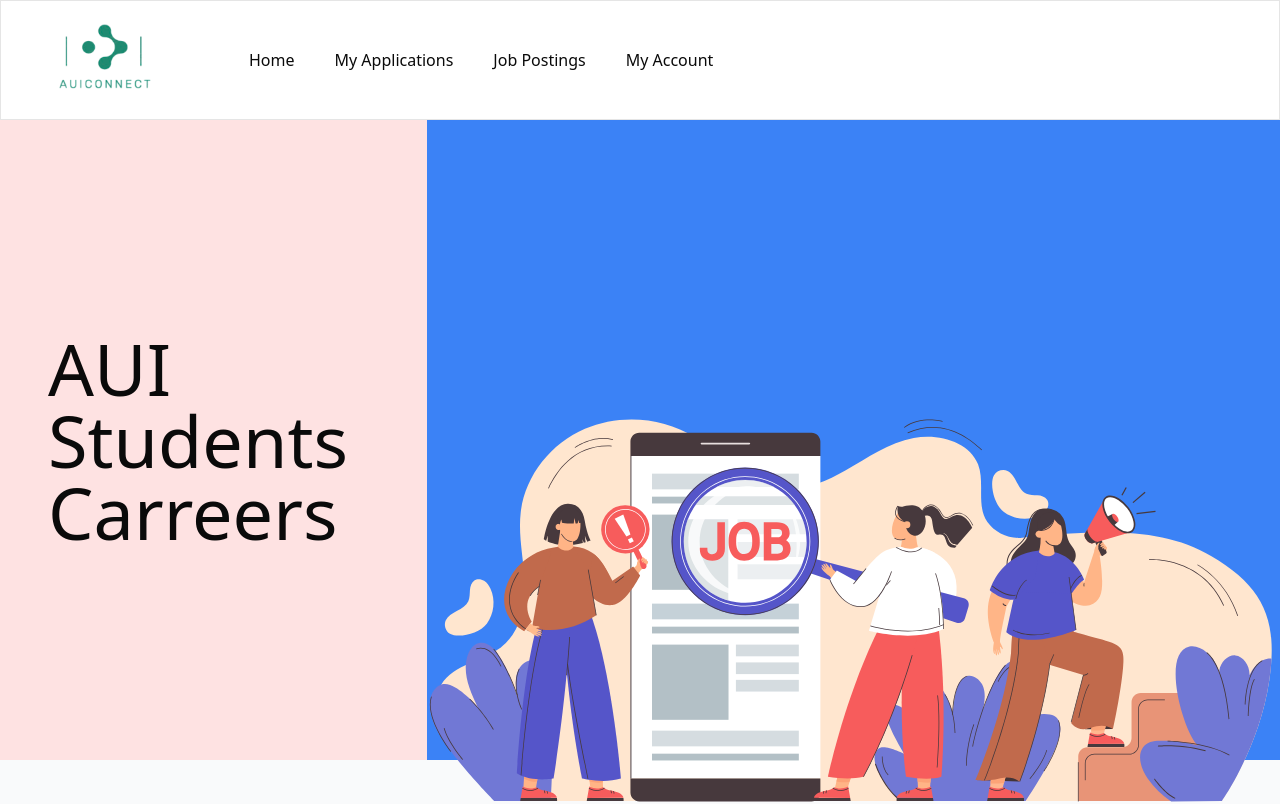
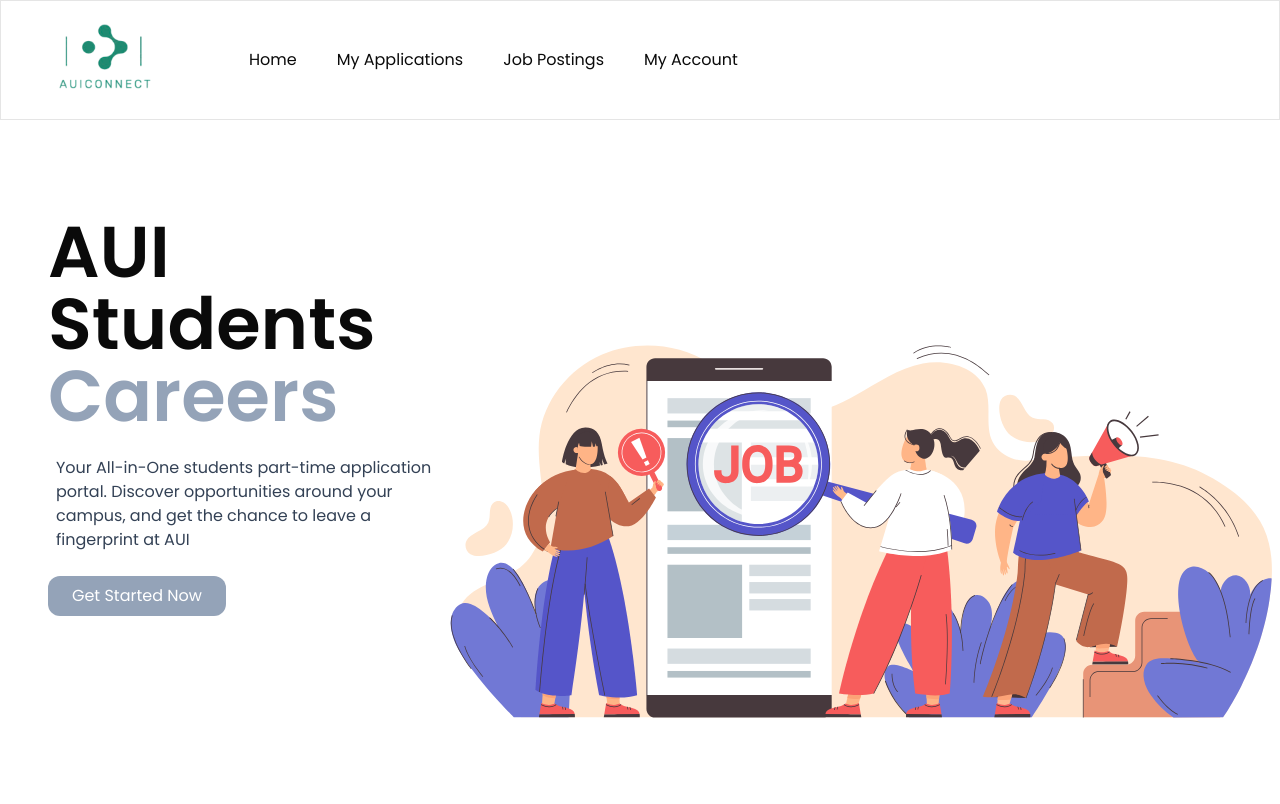
Before and after one commit to neocedrus/aui-students-careers, a React (Vite) app in the folder web/: page / in a window 1280 px wide. Shown: the top 804 px of the page. Built offline with nearby package versions, Linux system fonts and the light colour scheme.

Commit message:
Work on the ugly hero section

```diff
--- a/web/src/components/Home/Hero.jsx
+++ b/web/src/components/Home/Hero.jsx
@@ -1,15 +1,29 @@
-import { Search, MapPin } from "lucide-react"
+import { Search, MapPin } from "lucide-react";
+import { Button } from "../ui/button";
 // import HeroImage from "@/assets/HeroImage.svg"
 
 export default function Component() {
   return (
-    <div className="h-[80vh] flex flex-row items-center">
-      <div className="w-1/3 pl-12 h-full bg-red-100 flex flex-col justify-center">
-        <h1 className="text-7xl text-left">AUI Students<br/>Carreers</h1>
+    <div className="h-[100vh] flex flex-row items-center font-primary ">
+      <div className="w-[35%] pl-12 h-full flex flex-col mt-[15%] space-y-6">
+        <h1 className="text-7xl text-left font-semibold">
+          AUI Students
+          <br />
+          <span className="text-slate-400">Careers</span>
+        </h1>
+        <p className="pl-2 text-slate-700">
+          Your All-in-One students part-time application portal.
+          Discover opportunities around your campus, and get the chance to leave a fingerprint at AUI
+        </p>
+        <div>
+          <button className="bg-slate-400 px-6 py-2 rounded-xl text-white">
+            Get Started Now
+          </button>
+        </div>
       </div>
-      <div className="w-2/3 bg-blue-500 h-full">
-        <img src="/src/assets/messi.svg" className="absolute -bottom-1" />
+      <div className="h-full">
+        <img src="/src/assets/messi.svg" className="absolute bottom-20" />
       </div>
     </div>
-  )
+  );
 }
--- a/web/src/components/Navigation/TopNav.jsx
+++ b/web/src/components/Navigation/TopNav.jsx
@@ -3,7 +3,7 @@ import { Link } from 'react-router-dom';
 
 const SideNav = () => {
   return (
-    <div className='flex border h-[15vh] gap-10 items-center jutify-center'>
+    <div className='flex border h-[15vh] gap-10 items-center jutify-center font-primary'>
       <img src="/AUICONNECT.png" alt="NeoCode Logo" className='w-52' />
       <Link to="/" style={{ display: 'block', margin: '10px 0', textDecoration: 'none' }}>Home</Link>
       <Link to="/MyApplications" style={{ display: 'block', margin: '10px 0', textDecoration: 'none' }}>My Applications</Link>
```
